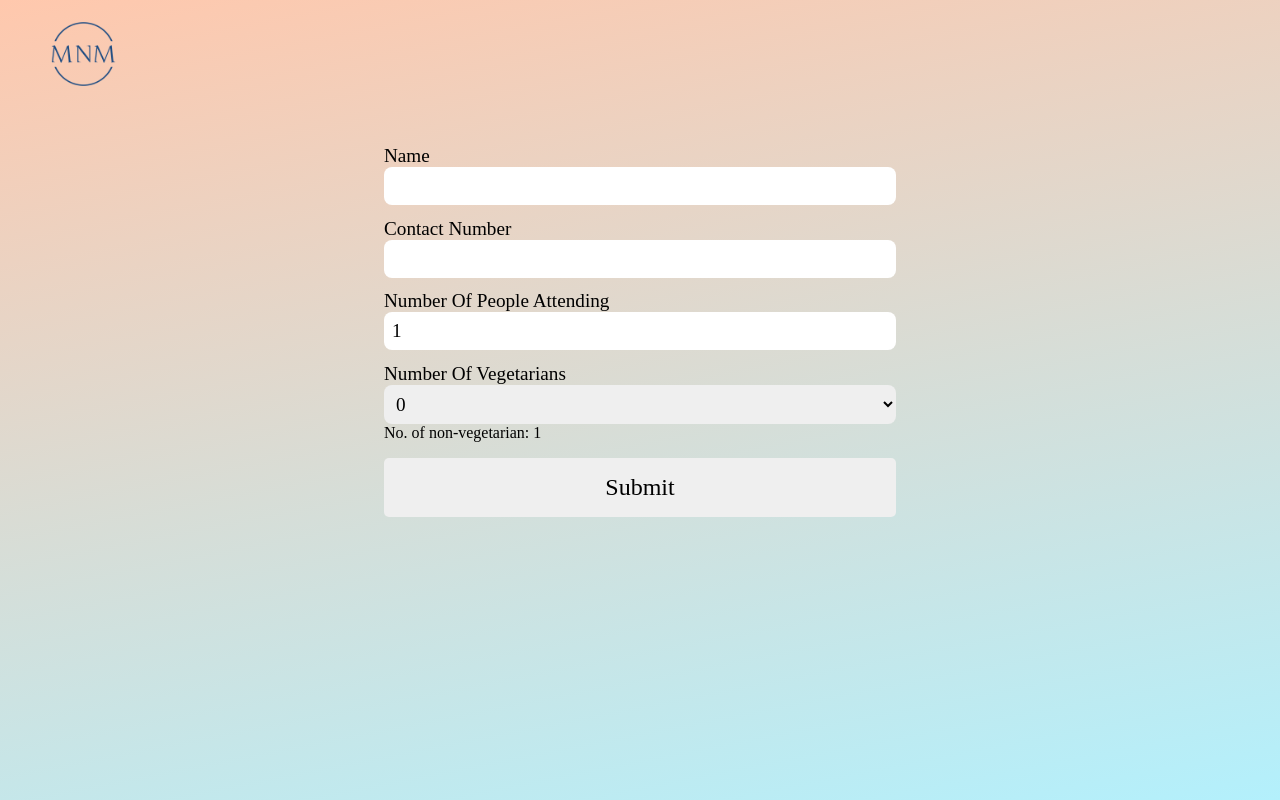
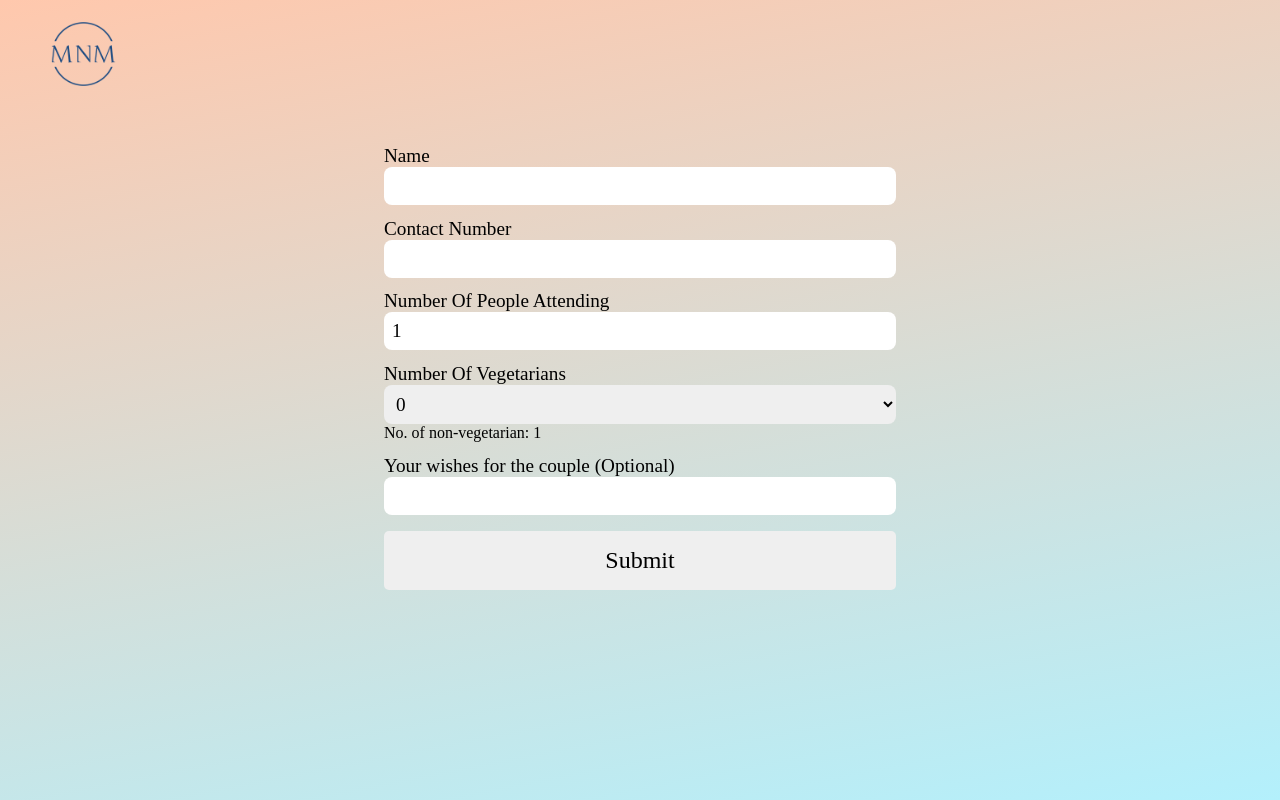
Before and after one commit to Nijamudeen96/wedding-site, a Next.js app: page /rsvp in a window 1280 px wide. Built offline with nearby package versions, Linux system fonts and the light colour scheme; a web font is replaced by a local one.

Commit message:
fix photos and add new field

```diff
--- a/src/pages/api/post.js
+++ b/src/pages/api/post.js
@@ -1,7 +1,7 @@
 import clientPromise from "../../../lib/mongodb";
 
 export default async (req, res) => {
-    const { name, contactNumber, attendee, vegetarian } = JSON.parse(req.body);
+    const { name, contactNumber, attendee, vegetarian, wishes } = JSON.parse(req.body);
 
     const filter = { contactNumber: contactNumber }
     const options = { upsert: true }
@@ -10,7 +10,8 @@ export default async (req, res) => {
             name: name,
             contactNumber: contactNumber,
             attendee: attendee,
-            vegetarian: vegetarian
+            vegetarian: vegetarian,
+            wishes: wishes
         }
     }
     try {
--- a/src/pages/rsvp.jsx
+++ b/src/pages/rsvp.jsx
@@ -13,6 +13,7 @@ export default function RSVP() {
     const [contactNumber, setContactNumber] = useState('')
     const [attendee, setAttendee] = useState(1)
     const [vegetarian, setVegetarian] = useState(0)
+    const [wishes, setWishes] = useState("")
 
     const handleSubmit = (e) => {
         e.preventDefault();
@@ -22,6 +23,7 @@ export default function RSVP() {
                 contactNumber: contactNumber,
                 attendee: attendee,
                 vegetarian: vegetarian,
+                wishes: wishes
             };
 
             const response = await fetch("/api/post", {
@@ -70,7 +72,14 @@ export default function RSVP() {
                 <Option total_attendance={attendee} setVegetarian={setVegetarian} />
                 {vegetarian != 0 ? <p>No. of vegetarian: {vegetarian}</p> : null}
                 {vegetarian != attendee ? <p>No. of non-vegetarian: {attendee - vegetarian}</p> : null}
-                <button type="submit" className={styles.submit_btn}>Submit</button>
+                <label htmlFor="wishes">Your wishes for the couple (Optional)</label>
+                <input
+                    id="wishes"
+                    type="text"
+                    value={wishes}
+                    onChange={(e) => setWishes(e.target.value)}
+                />
+                <button type="submit" className={styles.submit_btn} >Submit</button>
             </form>
         </div>
     )
--- a/src/styles/Photos.module.css
+++ b/src/styles/Photos.module.css
@@ -51,7 +51,7 @@
     left: 0px;
     top: 0px;
     z-index: 2;
-    background-color: rgba(0,0,0,0.9);
+    background-color: rgba(0,0,0,1);
     height: 100vh;
     width: 100vw;
     overflow: hidden;
--- a/src/styles/globals.css
+++ b/src/styles/globals.css
@@ -1,3 +1,14 @@
+input::-webkit-outer-spin-button,
+input::-webkit-inner-spin-button {
+  -webkit-appearance: none;
+  margin: 0;
+}
+
+/* Works for Firefox */
+input[type="number"] {
+  -moz-appearance: textfield;
+}
+
 * {
     margin: 0;
     padding: 0;
```
